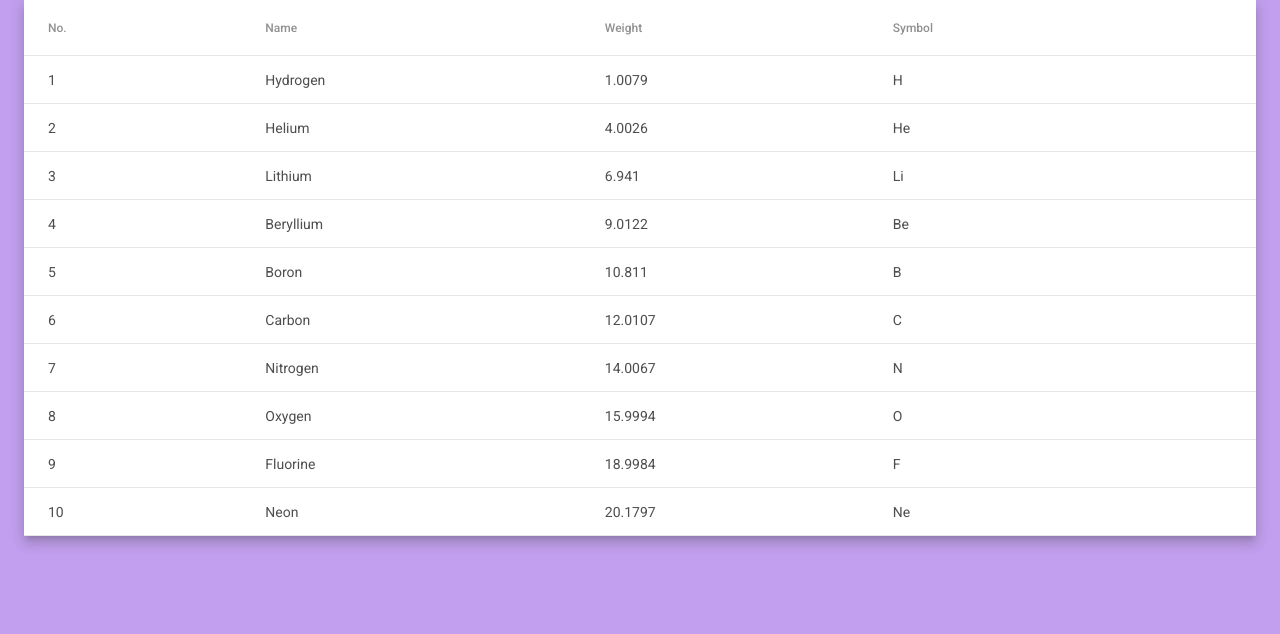
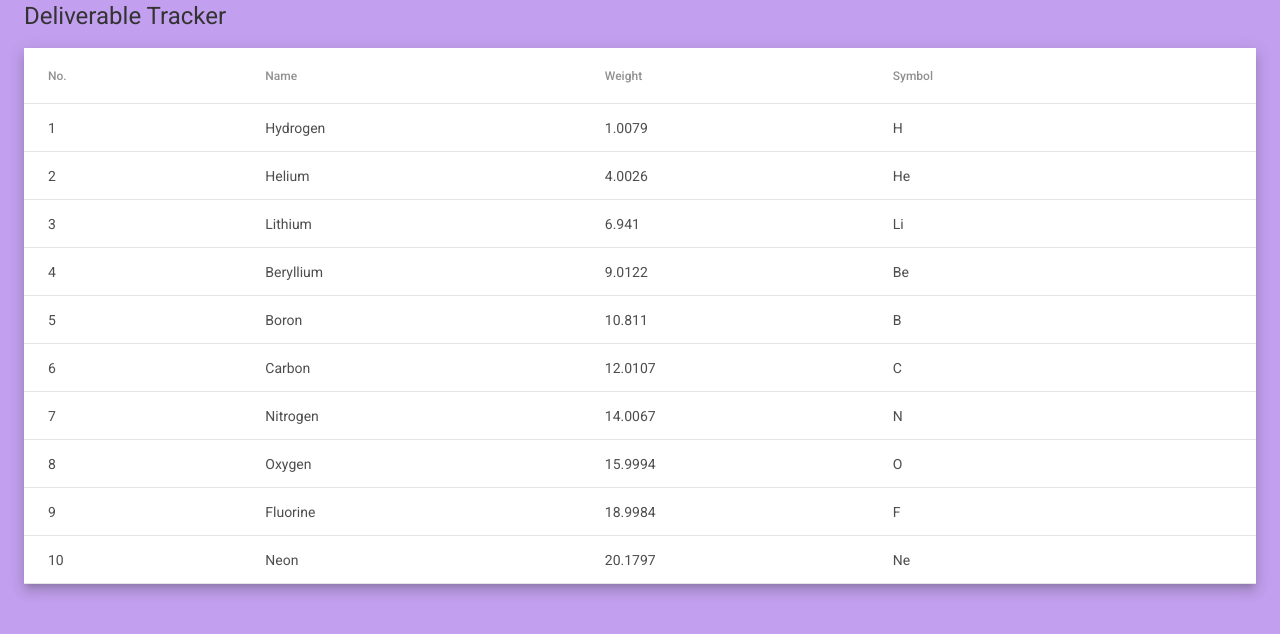
Before and after one commit to Ma7eer/deliverables-tracker, an Angular app: page / in a window 1280 px wide. Shown: the top 634 px of the page. Built offline with nearby package versions, Linux system fonts and the light colour scheme.

Commit message:
Add resources section to the README

```diff
--- a/src/app/app.component.html
+++ b/src/app/app.component.html
@@ -1,5 +1,6 @@
 <div class="my-container my-overlay">
   <div class="my-fixed-container">
+    <h1>Deliverable Tracker</h1>
     <app-table></app-table>
   </div>
 </div>
```
Also changed, not shown: 1 other file (tests, documents, lock files or other folders).
